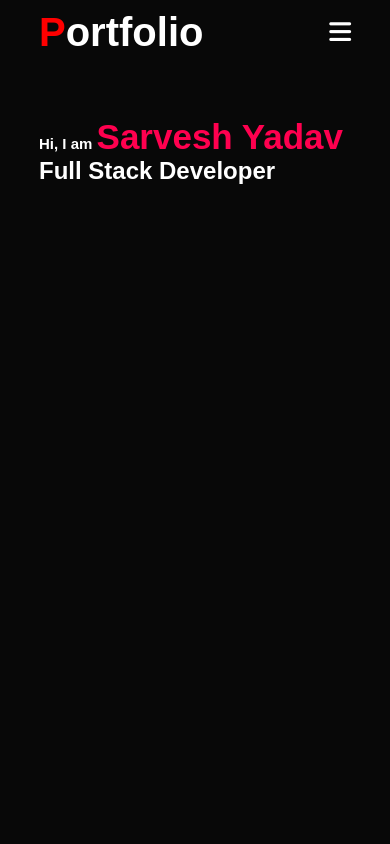
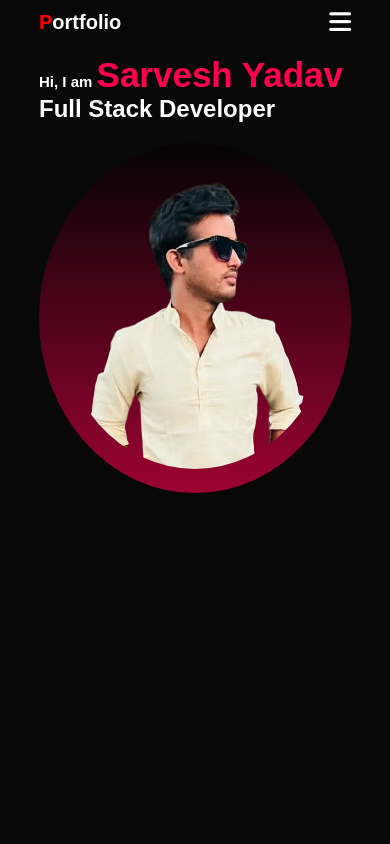
Before and after one commit to Sarvesh843/Portfolio, a plain HTML site: page index.html in a window 390 px wide. Shown: the top 844 px of the page. Drawn offline with Linux system fonts and the light colour scheme.

Commit message:
profilepicture

```diff
--- a/index.html
+++ b/index.html
@@ -22,9 +22,14 @@
                 </ul>
                 <i class="fa-solid fa-bars" onclick="openmenu()"></i>
             </nav>
-            <div class="header-text">
-                <h1>Hi, I am <span>Sarvesh Yadav</span></h1>
-                <h2>Full Stack Developer</h2>
+            <div class="intro">
+                <div class="header-text">
+                    <h1>Hi, I am <span>Sarvesh Yadav</span></h1>
+                    <h2>Full Stack Developer</h2>
+                </div>
+                <div class="profile-picture">
+                        <img src="Images/Sarvesh2.png" alt="">
+                </div>
             </div>
         </div>
     </div>
@@ -33,7 +38,7 @@
         <div class="container">
             <div class="row">
                 <div class="about-col-1">
-                    <img src="Images/Sarvesh2.png">
+                    <img src="Images/Sarvesh1.png">
                 </div>
                 <div class="about-col-2">
                     <h1 class="sub-title">About Me</h1>
--- a/style.css
+++ b/style.css
@@ -65,11 +65,33 @@ nav ul li a:hover::after{
     font-size: 30px;
 }
 .header-text h1{
-    font-size: 80px;
+    font-size: 40px;
     margin-top: 20px;
 }
 .header-text h1 span{
+    font-size: 80px;
     color: #ff004f;
+}
+.intro{
+    display: flex;
+    align-items: center;
+    justify-content: space-between;
+    flex-wrap: wrap;
+}
+.header-text{
+    flex-basis: 60%;
+}
+.profile-picture{
+    flex-basis: 40%;
+    border-radius: 50%;
+    padding: 20px;
+    margin-top: 80px;
+    background: linear-gradient(rgba(0,0,0,0.6), rgba(255,0,79,0.6));
+}
+.profile-picture img{
+    border-radius: 50%;
+    width: 100%;
+
 }
 /* --------------------about------------------ */
 #about{
@@ -316,6 +338,17 @@ nav .fa-solid{
     .contact-left, .contact-right{
         flex-basis: 100%;
     }
+    .profile-picture, .header-text{
+        flex-basis: 100%;
+        margin-top: 0;
+    }
+    .profile-picture{
+        margin-top: 20px;
+    }
+    nav h1{
+        font-size: 20px;
+    }
+
 }
 
 #msg{
```
